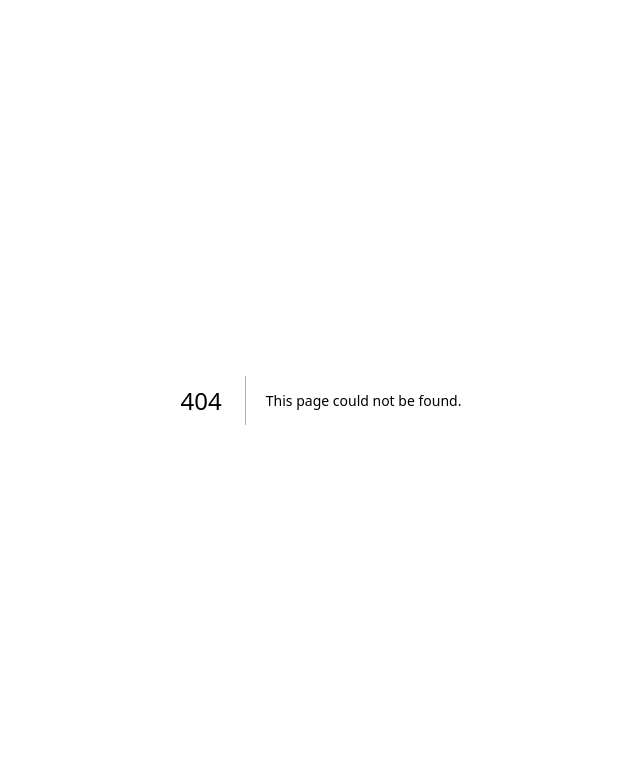
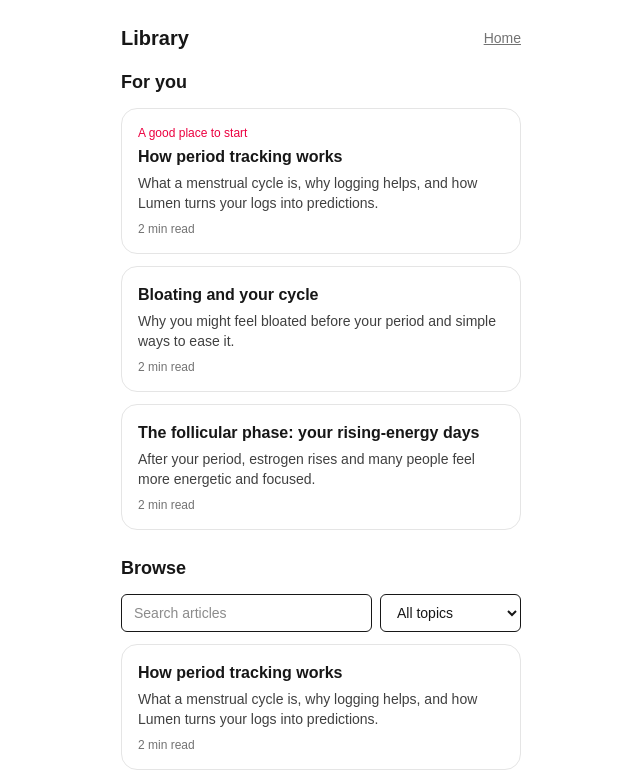
Before and after one commit to deepakpk-dev/lumen, a Next.js app: page /library in a window 1280 px wide. Before the commit this address had no page. Shown: the top 781 px of the page, without its empty margins (319-959 px from the left). Built offline with nearby package versions, Linux system fonts and the light colour scheme.

Commit message:
feat(content): library list page and article reader route

```diff
--- /dev/null
+++ b/app/library/[slug]/page.tsx
@@ -0,0 +1,26 @@
+'use client';
+
+import Link from 'next/link';
+import { useParams } from 'next/navigation';
+import { findArticle } from '@/src/content';
+import { ArticleReader } from '@/src/components/ArticleReader';
+
+export default function ArticlePage() {
+  const params = useParams<{ slug: string }>();
+  const article = findArticle(params.slug);
+
+  return (
+    <main className="mx-auto max-w-md space-y-4 p-6">
+      <Link href="/library" className="text-sm text-neutral-500 underline">
+        ← Back to library
+      </Link>
+      {article ? (
+        <ArticleReader article={article} />
+      ) : (
+        <p className="rounded-2xl bg-neutral-50 p-6 text-center text-neutral-600">
+          Article not found.
+        </p>
+      )}
+    </main>
+  );
+}
--- /dev/null
+++ b/app/library/page.tsx
@@ -0,0 +1,22 @@
+'use client';
+
+import Link from 'next/link';
+import { useHealthData } from '@/src/state/useHealthData';
+import { ContentLibrary } from '@/src/components/ContentLibrary';
+import { ARTICLES } from '@/src/content';
+
+export default function LibraryPage() {
+  const { contentFeed, loading } = useHealthData();
+  if (loading) return <main className="p-6">Loading…</main>;
+  return (
+    <main className="mx-auto max-w-md space-y-4 p-6">
+      <div className="flex items-center justify-between">
+        <h1 className="text-xl font-semibold">Library</h1>
+        <Link href="/" className="text-sm text-neutral-500 underline">
+          Home
+        </Link>
+      </div>
+      <ContentLibrary feed={contentFeed} all={ARTICLES} />
+    </main>
+  );
+}
```
